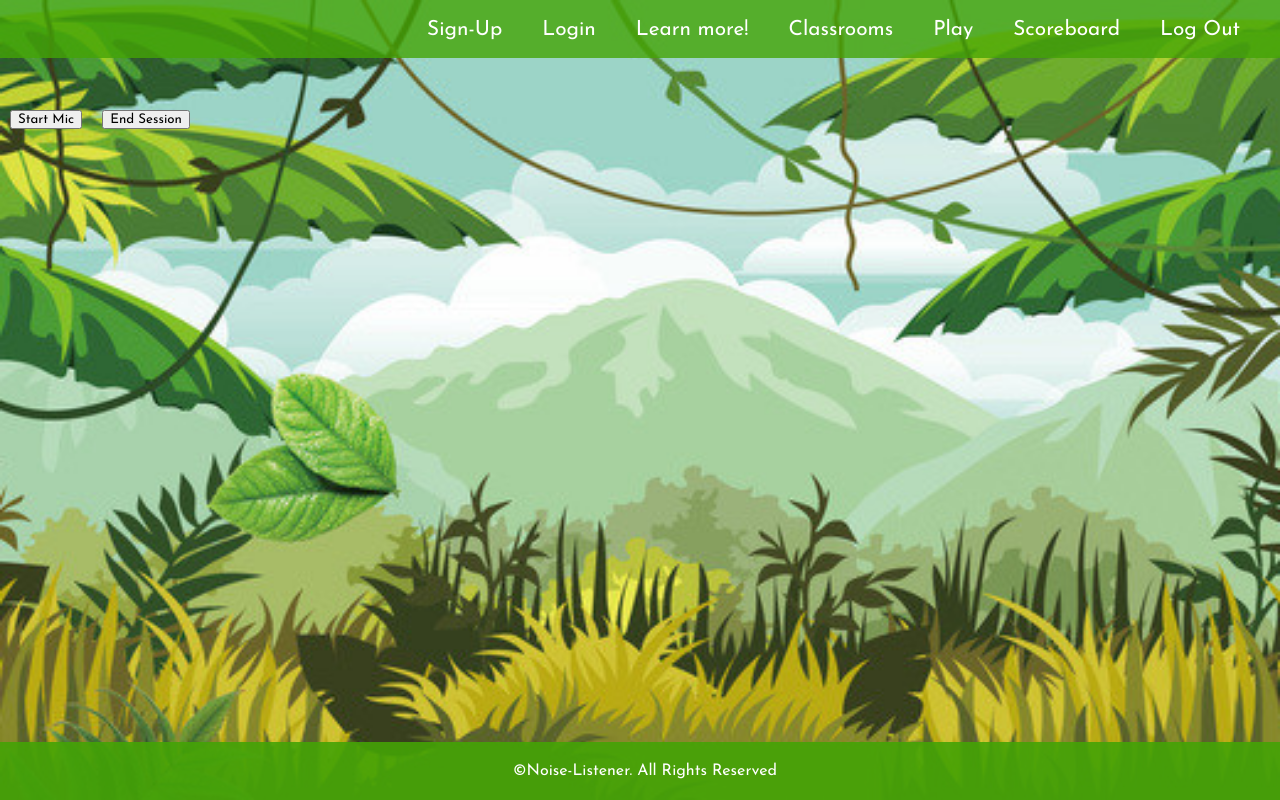
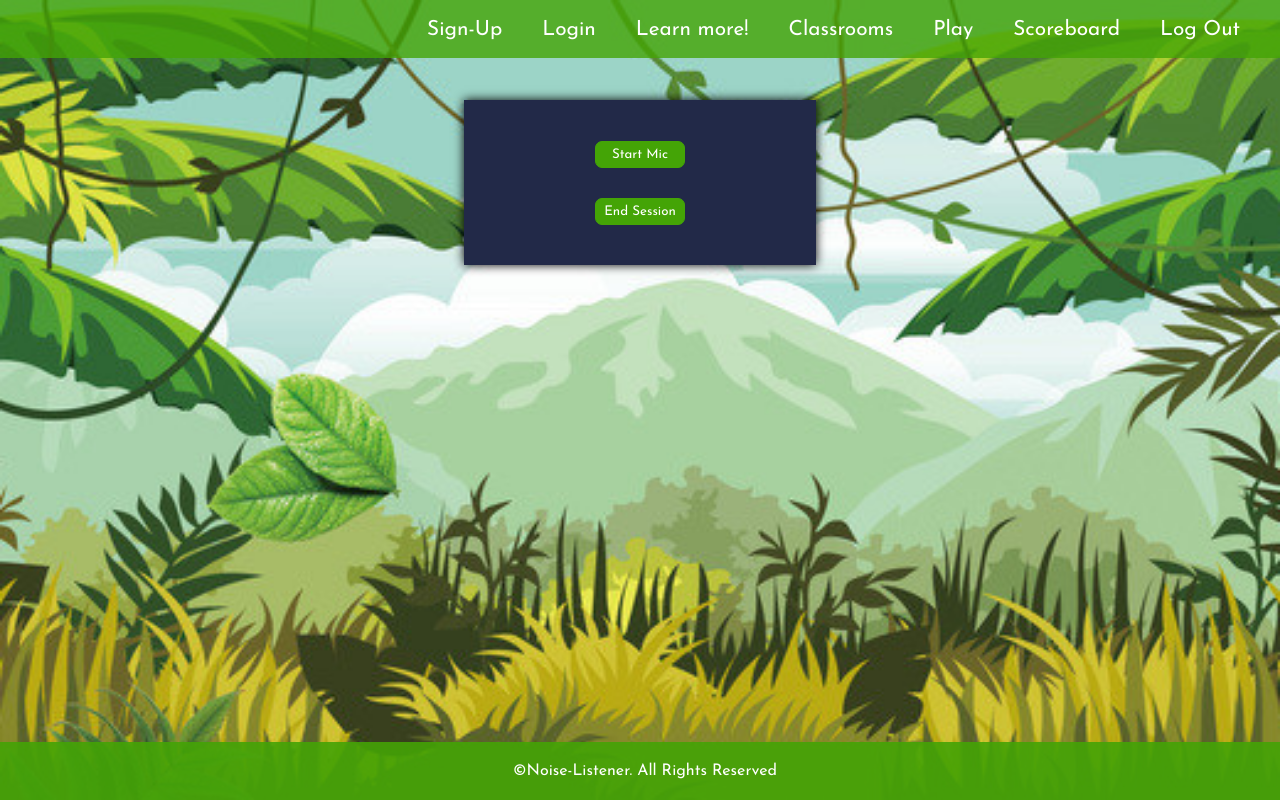
Before and after one commit to noise-controller-0520/noise-controller-0520-FE, a React (Create React App) app in the folder noise_controller/: page /game-page/1 in a window 1280 px wide. Built offline with nearby package versions, Linux system fonts and the light colour scheme; sample sign-in values are in the browser's storage.

Commit message:
Added styling to game page controls.

```diff
--- a/noise_controller/src/components/GamePage/Audio.css
+++ b/noise_controller/src/components/GamePage/Audio.css
@@ -1,5 +1,19 @@
 .controls {
-    margin: 10px;
+	margin: 5%;
+	cursor: pointer;
+	width: 30%;
+	padding: 2%;
+	border-radius: 7px;
+	background-color: rgb(68, 164, 6);
+	color: white;
+	border: none;
+	border: 1px solid rgb(68, 164, 6);
+}
+
+.controls:hover {
+	background: rgb(34, 41, 72);
+	border: 1px solid white;
+	box-shadow: 0 0 10px white;
 }
 
 .interval-width {
@@ -19,3 +33,49 @@
 .high-score {
 	margin: 10px;
 }
+
+.center-layout {
+	display: flex;
+	flex-direction: row;
+	justify-content: center;
+	width: 50%;
+	margin: 0 auto;
+	width: 300px;
+	max-width: 90%;
+	display: flex;
+	flex-direction: column;
+	padding: 2%;
+	margin-top: 90px;
+	background-color: #222948;
+	box-shadow: 0 0 10px black;
+	align-items: center;
+}
+
+.center-layout-2 {
+	display: flex;
+	flex-direction: column;
+	justify-content: center;
+	align-items: center;
+	font-size: 20px;
+	width: 50%;
+	margin: 0 auto;
+	width: 300px;
+	max-width: 90%;
+	display: flex;
+	flex-direction: column;
+	padding: 3%;
+	margin-top: 2%;
+	background-color: #222948;
+	box-shadow: 0 0 10px black;
+	color: white;
+	align-items: center;
+}
+
+.delay {
+	margin: 10% 0;
+	text-align: center;
+}
+
+.MuiSlider-root.AudioAnalyser-slider-21 {
+	margin-top: 5%;
+}
--- a/noise_controller/src/components/GamePage/Audio.js
+++ b/noise_controller/src/components/GamePage/Audio.js
@@ -1,24 +1,24 @@
-import React from "react";
-import "./Audio.css";
+import React from 'react';
+import './Audio.css';
 
-import { withRouter } from "react-router-dom";
-import { connect } from "react-redux";
-import { endGame } from "../../actions";
+import { withRouter } from 'react-router-dom';
+import { connect } from 'react-redux';
+import { endGame } from '../../actions';
 
 // components
-import AudioAnalyser from "./AudioAnalyser";
+import AudioAnalyser from './AudioAnalyser';
 
 // animal images
-import skunk from "./1x/img0.png";
-import elephant from "./1x/img1.png";
-import hippo from "./1x/img2.png";
-import lion from "./1x/img3.png";
-import giraffe from "./1x/img4.png";
-import rhino from "./1x/img5.png";
-import jaguar from "./1x/img6.png";
-import turtle from "./1x/img7.png";
-import chicken from "./1x/img8.png";
-import duck from "./1x/img9.png";
+import skunk from './1x/img0.png';
+import elephant from './1x/img1.png';
+import hippo from './1x/img2.png';
+import lion from './1x/img3.png';
+import giraffe from './1x/img4.png';
+import rhino from './1x/img5.png';
+import jaguar from './1x/img6.png';
+import turtle from './1x/img7.png';
+import chicken from './1x/img8.png';
+import duck from './1x/img9.png';
 
 class Audio extends React.Component {
 	constructor() {
@@ -48,7 +48,7 @@ class Audio extends React.Component {
 	];
 
 	endGame = () => {
-    const class_id = localStorage.getItem("class");
+		const class_id = localStorage.getItem('class');
 
 		const newSession = {
 			class_id: class_id,
@@ -71,19 +71,36 @@ class Audio extends React.Component {
 			this.setState(
 				{
 					count: 0,
-          animals: [...this.state.animals, {
-            image: this.animalsArray[Math.floor(Math.random() * 9)]
-          }]
+					animals: [
+						...this.state.animals,
+						{
+							image: this
+								.animalsArray[
+								Math.floor(
+									Math.random() *
+										9
+								)
+							]
+						}
+					]
 				},
 				() => {
 					this.setState(
 						{
-              score: this.state.animals.length
+							score: this.state
+								.animals.length
 						},
 						() => {
-              if (this.state.score > this.state.highScore) {
+							if (
+								this.state
+									.score >
+								this.state
+									.highScore
+							) {
 								this.setState({
-                  highScore: this.state.score
+									highScore: this
+										.state
+										.score
 								});
 							}
 						}
@@ -147,18 +164,32 @@ class Audio extends React.Component {
 		console.log(this.selectRandom);
 		return (
 			<div className="App">
-        <button className="controls" onClick={this.toggleMicrophone}>
-          {this.state.audio ? "Stop Mic" : "Start Mic"}
+				<div className="center-layout">
+					<button
+						className="controls"
+						onClick={this.toggleMicrophone}
+					>
+						{this.state.audio
+							? 'Stop Mic'
+							: 'Start Mic'}
 					</button>
-        <button className="controls" onClick={this.endGame}>
-          {" "}
-          End Session{" "}
+					<button
+						className="controls"
+						onClick={this.endGame}
+					>
+						{' '}
+						End Session{' '}
 					</button>
+				</div>
 				{this.state.audio && (
-          <>
-            <div className="score">Current Score: {this.state.score}</div>
+					<div class="center-layout-2">
+						<div className="score">
+							Current Score:{' '}
+							{this.state.score}
+						</div>
 						<div className="high-score">
-              Session High Score: {this.state.highScore}
+							Session High Score:{' '}
+							{this.state.highScore}
 						</div>
 						<div className="delay">
 							New Animal Every
@@ -167,22 +198,48 @@ class Audio extends React.Component {
 								name="delay"
 								type="number"
 								min="1"
-                value={this.state.delay}
-                onChange={this.handleDelayChange}
+								value={
+									this
+										.state
+										.delay
+								}
+								onChange={
+									this
+										.handleDelayChange
+								}
 							/>
 							Seconds
 						</div>
 
 						<div>
 							<AudioAnalyser
-                audio={this.state.audio}
-                animals={this.state.animals}
-                count={this.state.count}
-                delay={this.state.delay}
-                resetAnimals={this.resetAnimals}
+								audio={
+									this
+										.state
+										.audio
+								}
+								animals={
+									this
+										.state
+										.animals
+								}
+								count={
+									this
+										.state
+										.count
+								}
+								delay={
+									this
+										.state
+										.delay
+								}
+								resetAnimals={
+									this
+										.resetAnimals
+								}
 							/>
 						</div>
-          </>
+					</div>
 				)}
 				{this.state.animals &&
 					this.state.animals.map(animal => (
--- a/noise_controller/src/components/GamePage/GamePage.css
+++ b/noise_controller/src/components/GamePage/GamePage.css
@@ -29,8 +29,8 @@
 }
 
 html {
-  background: url("../../components/GamePage/game-images/3159a5068468238.jpg") no-repeat center
-    center fixed;
+	background: url('../../components/GamePage/game-images/3159a5068468238.jpg')
+		no-repeat center center fixed;
 	-webkit-background-size: cover;
 	-moz-background-size: cover;
 	-o-background-size: cover;
```
Also changed, not shown: 2 other files (tests, documents, lock files or other folders). Lines whose indentation alone changed are shown as unchanged.
